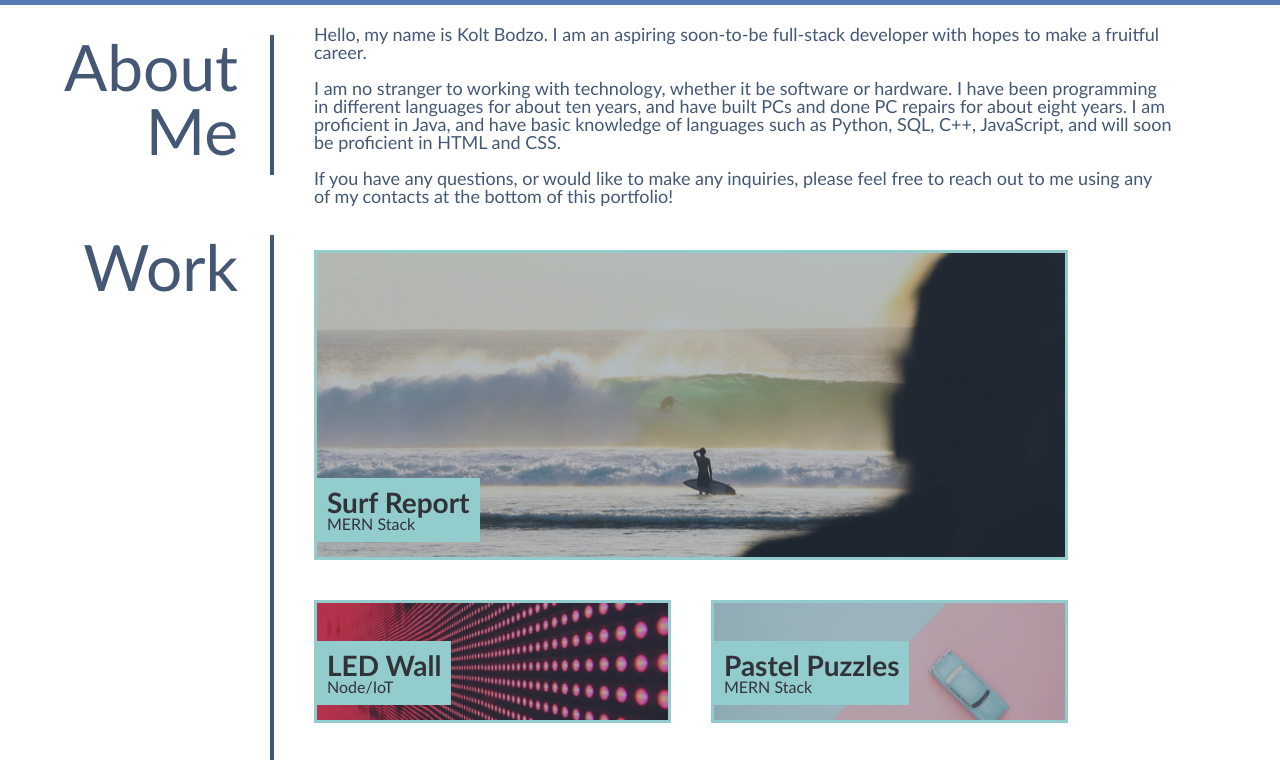
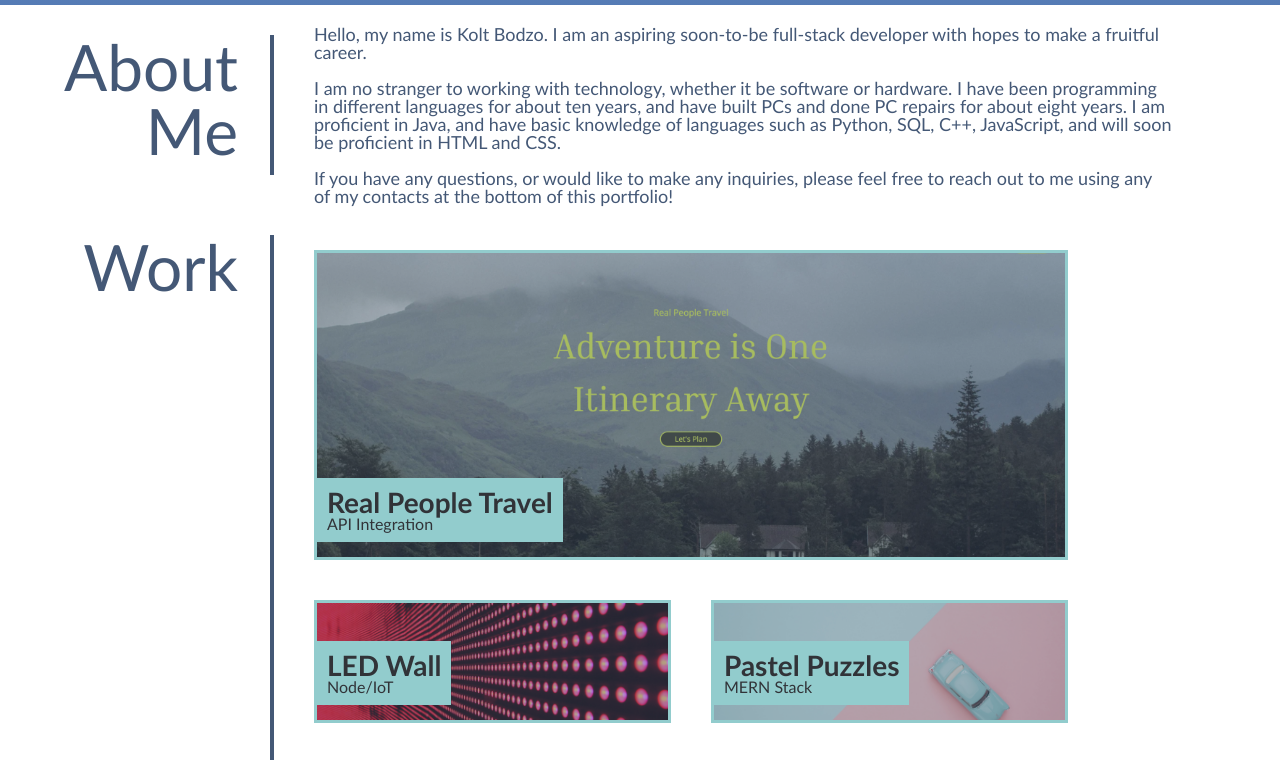
Before and after one commit to Elfelfa/homework-2, a plain HTML site: page index.html in a window 1280 px wide. Shown: the part 288-1048 px from the top of the page. Drawn offline with Linux system fonts and the light colour scheme; grey boxes are pictures that could not be loaded.

Commit message:
Added link to project 1

```diff
--- a/index.html
+++ b/index.html
@@ -50,13 +50,13 @@
 
             <section id="project-cards">
                 <div class="card-large">
-                    <a href="http://app1/">
-                        <img src="Assets/images/02-portfolio-4.jpg" alt="Surf Data.jpg">
+                    <a href="https://elfelfa.github.io/Real-People-Travel/index.html">
+                        <img src="Assets/images/real-people-travel.png" alt="Real People Travel.png">
                         <canvas class="card-hover"></canvas>
                     </a>
                     <div>
-                        <h2>Surf Report</h2>
-                        <h3>MERN Stack</h3>
+                        <h2>Real People Travel</h2>
+                        <h3>API Integration</h3>
                     </div>
                 </div>
                 <section>
```
Also changed, not shown: Assets/images/real-people-travel.png (added).
